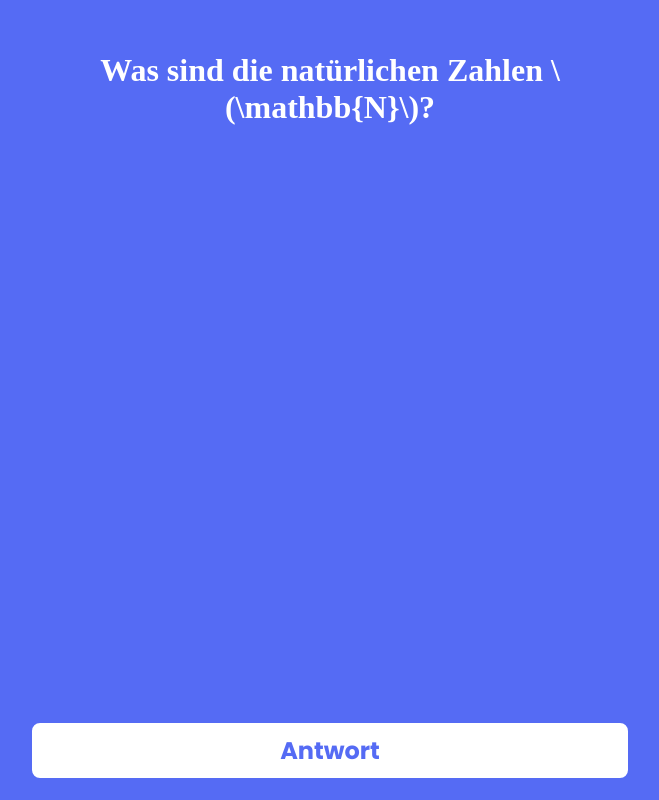
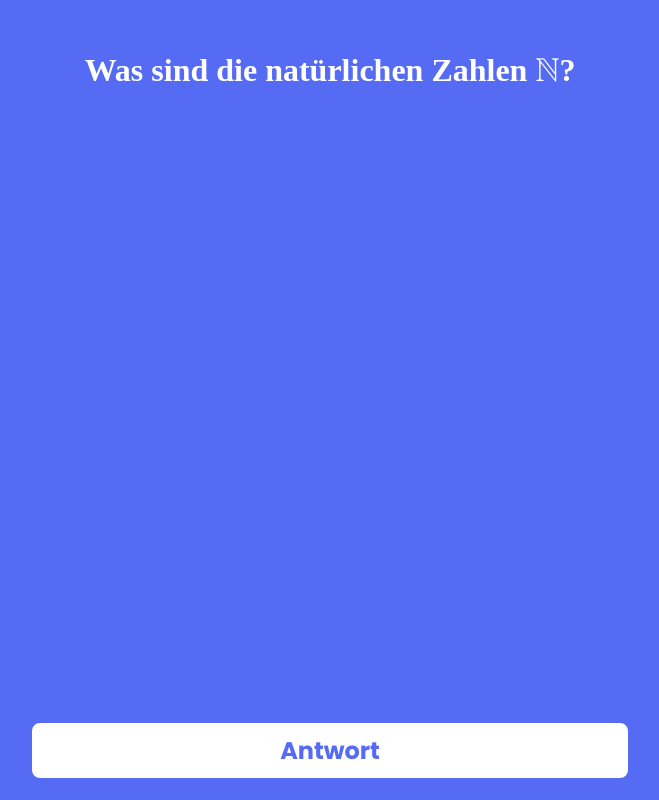
Before and after one commit to NicholasBaum/ezmath, a website built with webpack: page src/index.html in a window 1280 px wide. Shown: the whole page, without its empty margins (310-969 px from the left). Built offline with nearby package versions, Linux system fonts and the light colour scheme.

Commit message:
async load fix

```diff
--- a/src/index.html
+++ b/src/index.html
@@ -33,7 +33,7 @@
             }
         };
     </script>
-    <script id="MathJax-script" async src="https://cdn.jsdelivr.net/npm/mathjax@3/es5/tex-mml-chtml.js"></script>
+    <script id="MathJax-script"  src="https://cdn.jsdelivr.net/npm/mathjax@3/es5/tex-mml-chtml.js"></script>
     <script>
         let currentIndex = -1;
         let questions;
```
